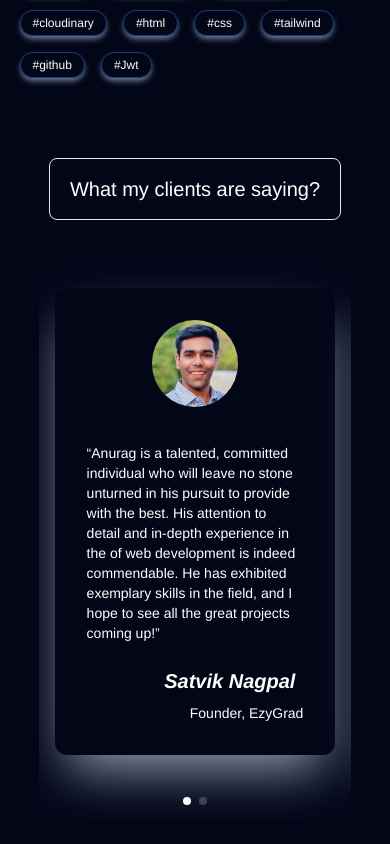
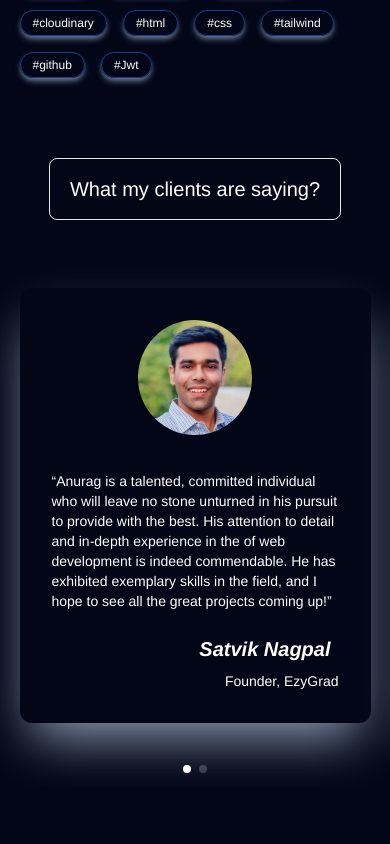
Before and after one commit to Namank65/MyPortfolio, a React (Vite) app: page / in a window 390 px wide. Shown: the part 2185-3029 px from the top of the page. Built offline with nearby package versions, Linux system fonts and the light colour scheme.

Commit message:
css bugs fix

```diff
--- a/src/components/Testimonial.jsx
+++ b/src/components/Testimonial.jsx
@@ -16,7 +16,7 @@ const Testimonial = () => {
         What my clients are saying?
       </h1>
 
-      <div className="max-w-7xl flex w-[80%] justify-center items-center text-black m-auto">
+      <div className="max-w-7xl flex w-full md:w-[80%] justify-center items-center text-black m-auto">
         <Swiper
           navigation={true}
           pagination={true}
```
Also changed, not shown: 5 other files (tests, documents, lock files or other folders).
